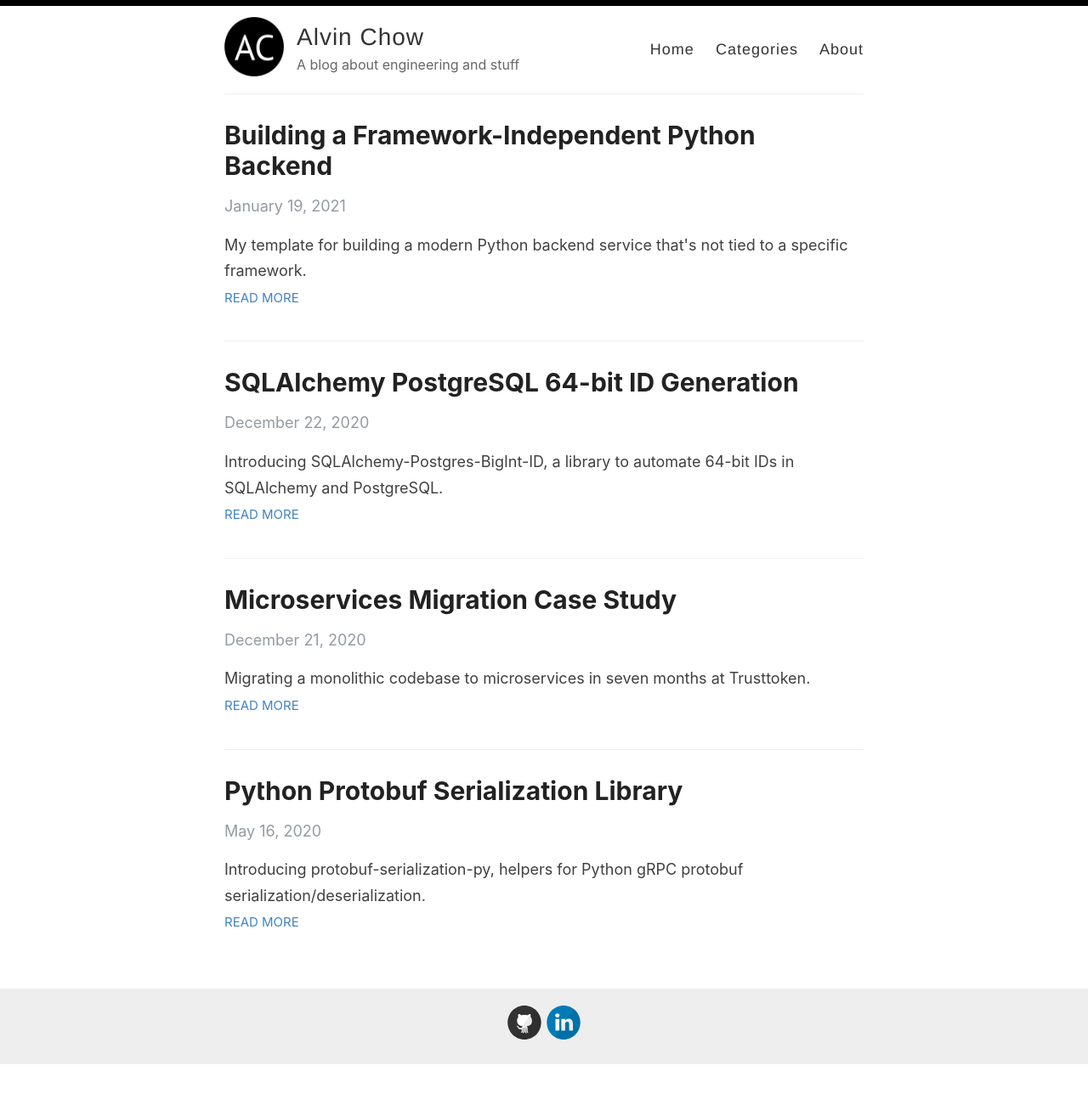
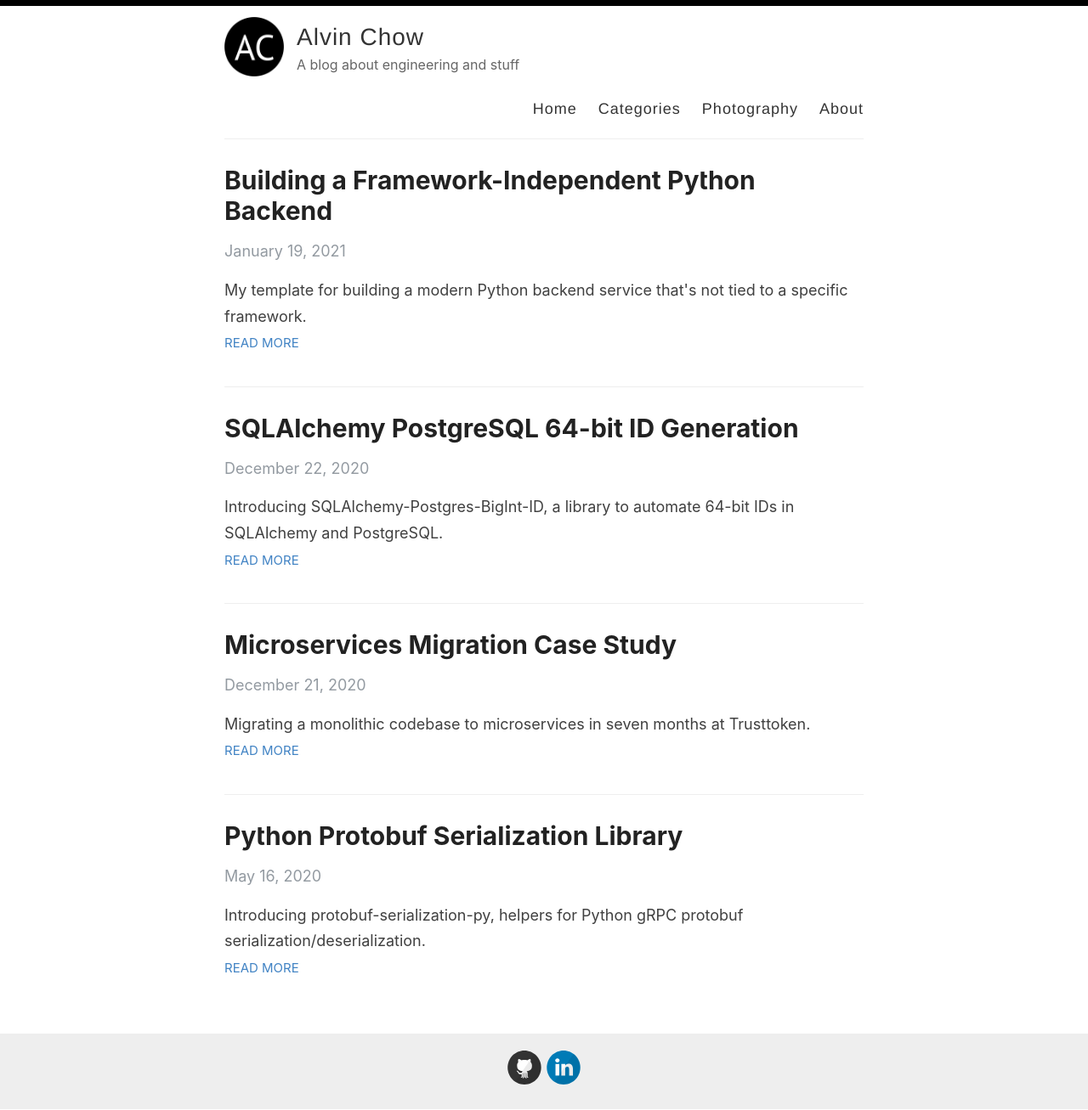
Before and after one commit to alvinchow86/alvinchow86.github.io, a Jekyll site: the page built from index.html, in a window 1280 px wide. Shown: the whole page at 85% size. Built offline with Jekyll 4.4.1, drawn with Linux system fonts in a browser that asks for light colours; the list of posts is cut into pages by our own code; before the commit the page ends 1254 px from its top, so only the background shows below that.

Commit message:
Photography link (#4)
* Photography link

* New tab

```diff
--- a/_layouts/default.html
+++ b/_layouts/default.html
@@ -31,6 +31,7 @@
               <a href="{{ site.baseurl }}/categories">Categories</a>
               <!-- <a href="{{ site.baseurl }}/posts">Posts</a> -->
               <!-- <a href="{{ site.baseurl }}/search">Search</a> -->
+              <a href="https://alvinchow.zenfolio.com" target="_blank">Photography</a>
               <a href="{{ site.baseurl }}/about">About</a>
             </nav>
           </header>
```
